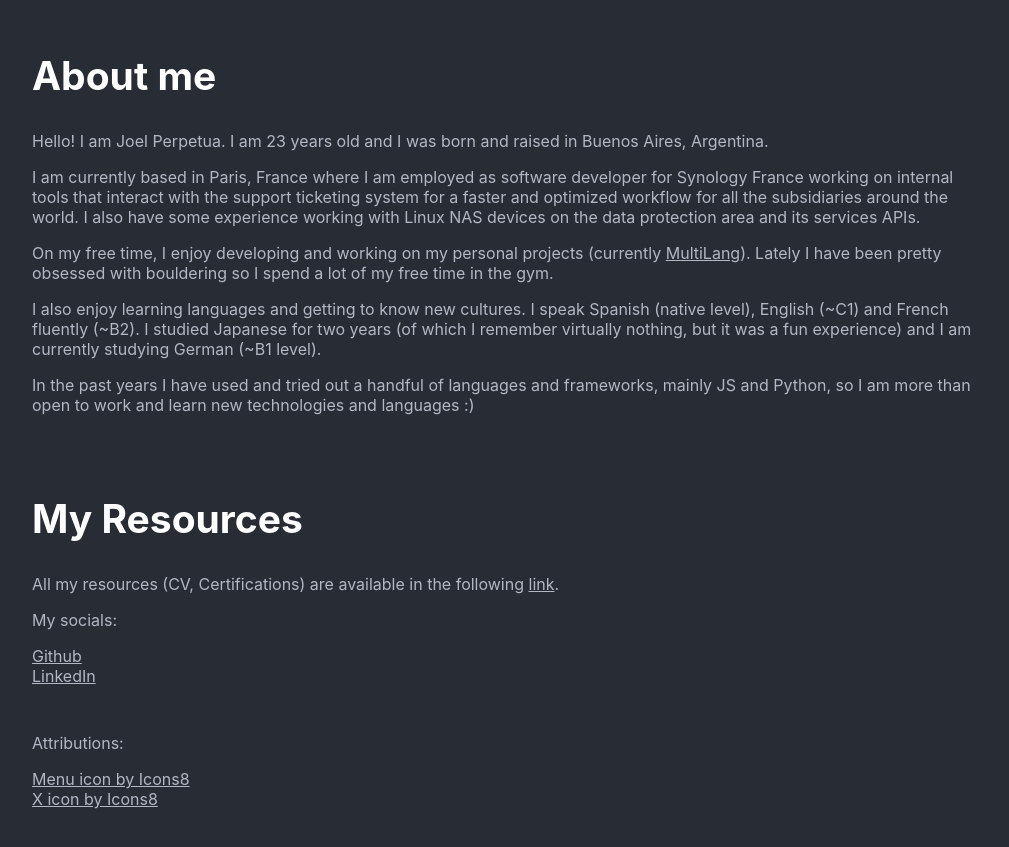
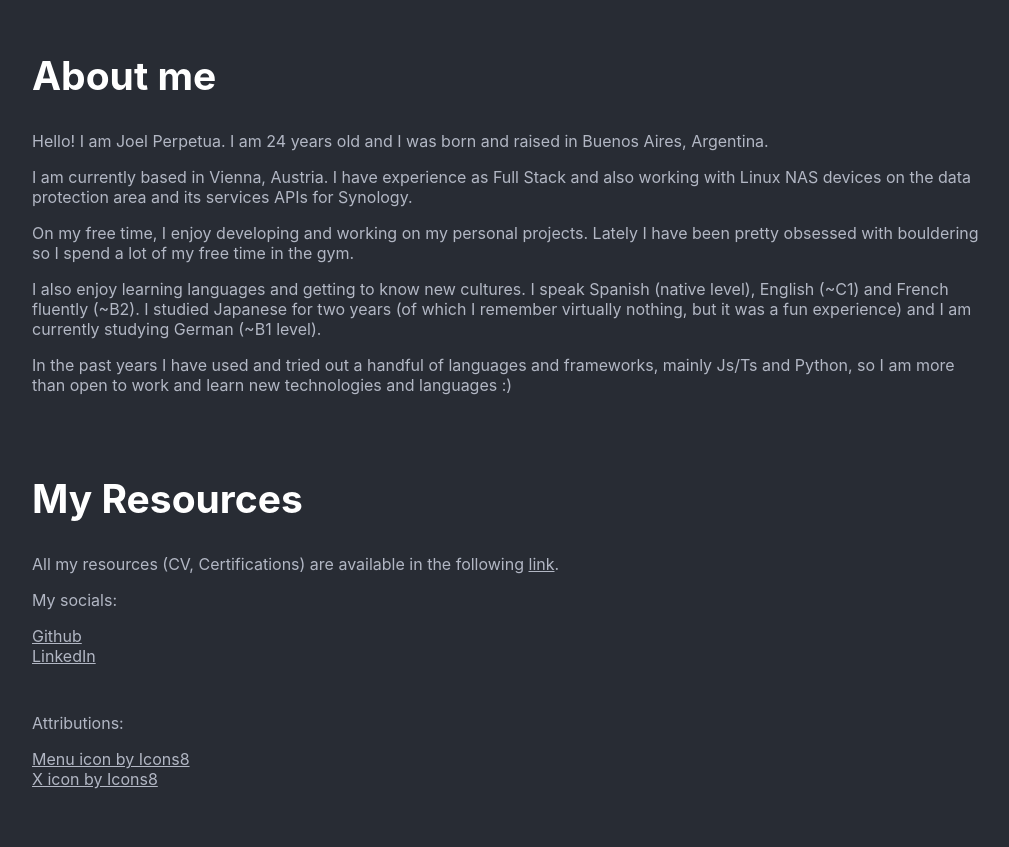
Before and after one commit to joeperpetua/joeperpetua.github.io, a React (Create React App) app: page / in a window 1280 px wide. Shown: the part 4800-5647 px from the top of the page, without its empty margins (128-1137 px from the left). Built offline with nearby package versions, Linux system fonts and the light colour scheme; the HTML template or start-up script is replaced by a standard one.

Commit message:
Update about section

```diff
--- a/src/Components/About.js
+++ b/src/Components/About.js
@@ -5,13 +5,13 @@ function About() {
     <div className="About">
       <span className='app-anchor' id="about"></span>
       <h2 className='app-title'>About me</h2>
-      <p className='about-desc'>Hello! I am Joel Perpetua. I am 23 years old and I was born and raised in Buenos Aires, Argentina.</p>
-      <p className='about-desc'>I am currently based in Paris, France where I am employed as software developer for Synology France working on internal tools that interact with the support ticketing system for a faster and optimized workflow for all the subsidiaries around the world. I also have some experience working with Linux NAS devices on the data protection area and its services APIs.</p>
-      <p className='about-desc'>On my free time, I enjoy developing and working on my personal projects (currently <a href='#multilang'>MultiLang</a>). Lately I have been pretty obsessed with bouldering so I spend a lot of my free time in the gym.</p>
+      <p className='about-desc'>Hello! I am Joel Perpetua. I am 24 years old and I was born and raised in Buenos Aires, Argentina.</p>
+      <p className='about-desc'>I am currently based in Vienna, Austria. I have experience as Full Stack and also working with Linux NAS devices on the data protection area and its services APIs for Synology.</p>
+      <p className='about-desc'>On my free time, I enjoy developing and working on my personal projects. Lately I have been pretty obsessed with bouldering so I spend a lot of my free time in the gym.</p>
       <p className='about-desc'>
       I also enjoy learning languages and getting to know new cultures. I speak Spanish (native level), English (~C1) and French fluently (~B2). I studied Japanese for two years (of which I remember virtually nothing, but it was a fun experience) and I am currently studying German (~B1 level).
       </p>
-      <p className='about-desc'>In the past years I have used and tried out a handful of languages and frameworks, mainly JS and Python, so I am more than open to work and learn new technologies and languages :)</p>
+      <p className='about-desc'>In the past years I have used and tried out a handful of languages and frameworks, mainly Js/Ts and Python, so I am more than open to work and learn new technologies and languages :)</p>
     </div>
   );
 }
```
